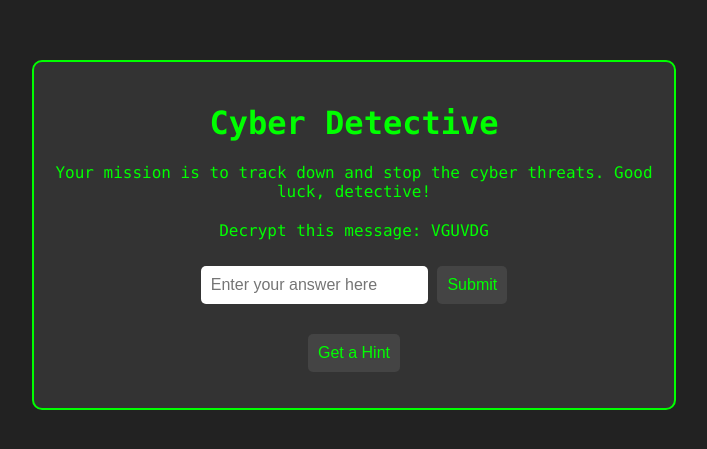
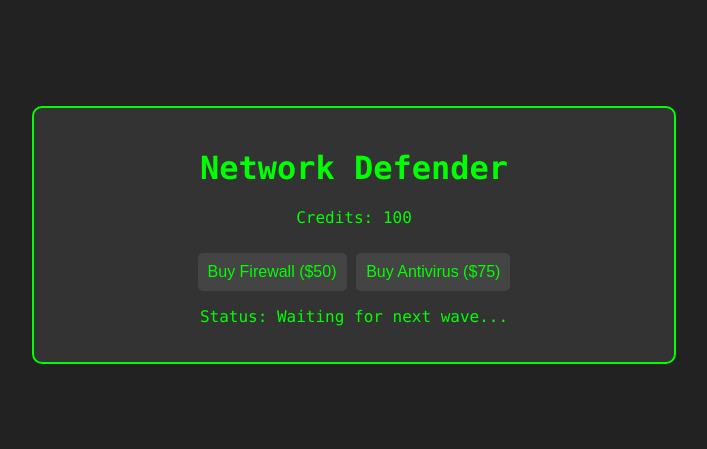
Before and after one commit to Limbo0x01/Network_Defender, a plain HTML site: page index.html in a window 1280 px wide. Shown: the part 165-614 px from the top of the page, without its empty margins (286-993 px from the left). Drawn offline with Linux system fonts and the light colour scheme.

Commit message:
index.html

```diff
--- a/index.html
+++ b/index.html
@@ -3,25 +3,19 @@
 <head>
     <meta charset="UTF-8">
     <meta name="viewport" content="width=device-width, initial-scale=1.0">
-    <title>Cyber Detective</title>
+    <title>Network Defender</title>
     <link rel="stylesheet" href="styles.css">
 </head>
 <body>
     <div class="game-container">
-        <h1>Cyber Detective</h1>
-        <div id="storyLine">
-            <p id="storyText">Your mission is to track down and stop the cyber threats. Good luck, detective!</p>
+        <h1>Network Defender</h1>
+        <div id="networkGrid"></div>
+        <div id="infoPanel">
+            <p>Credits: <span id="credits">100</span></p>
+            <button onclick="buyFirewall()">Buy Firewall ($50)</button>
+            <button onclick="buyAntivirus()">Buy Antivirus ($75)</button>
         </div>
-        <div id="puzzleContainer">
-            <p id="puzzleText"></p>
-            <input type="text" id="userInput" placeholder="Enter your answer here">
-            <button onclick="submitAnswer()">Submit</button>
-        </div>
-        <div id="hintContainer">
-            <button onclick="showHint()">Get a Hint</button>
-            <p id="hintText"></p>
-        </div>
-        <p id="feedback"></p>
+        <p id="status">Status: Waiting for next wave...</p>
     </div>
     <script src="script.js"></script>
 </body>
```
